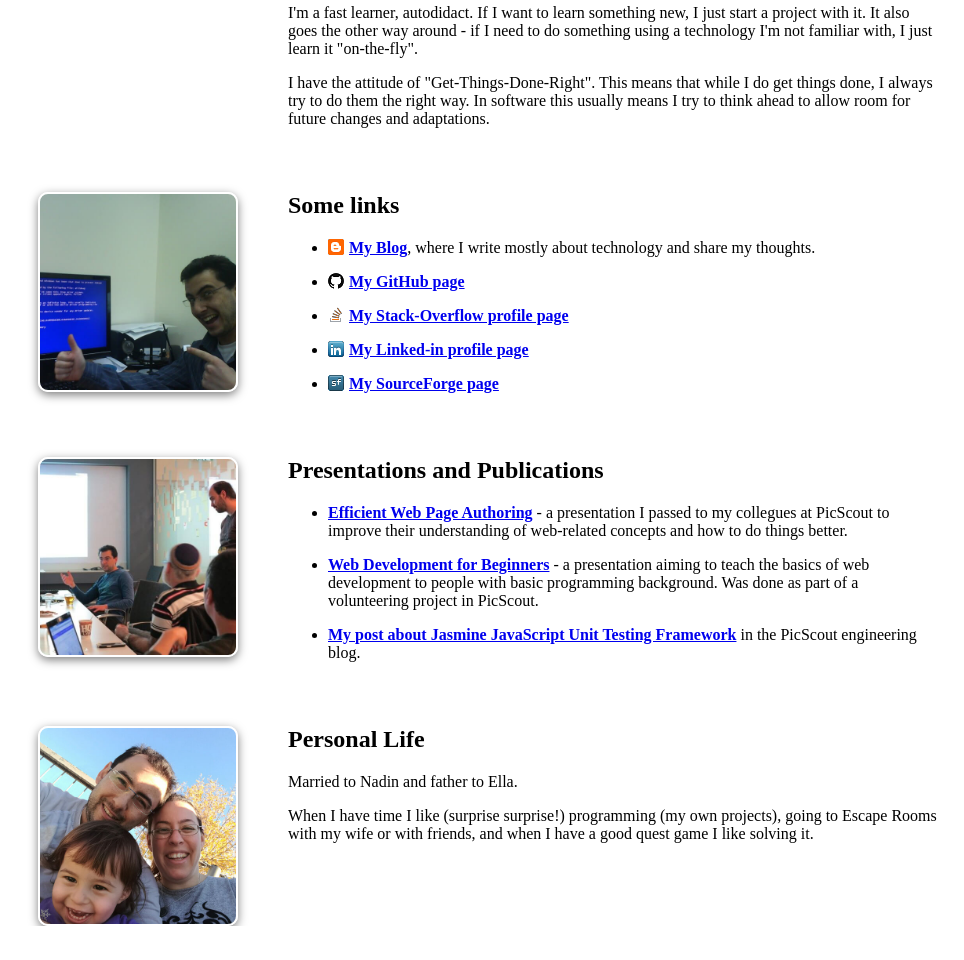
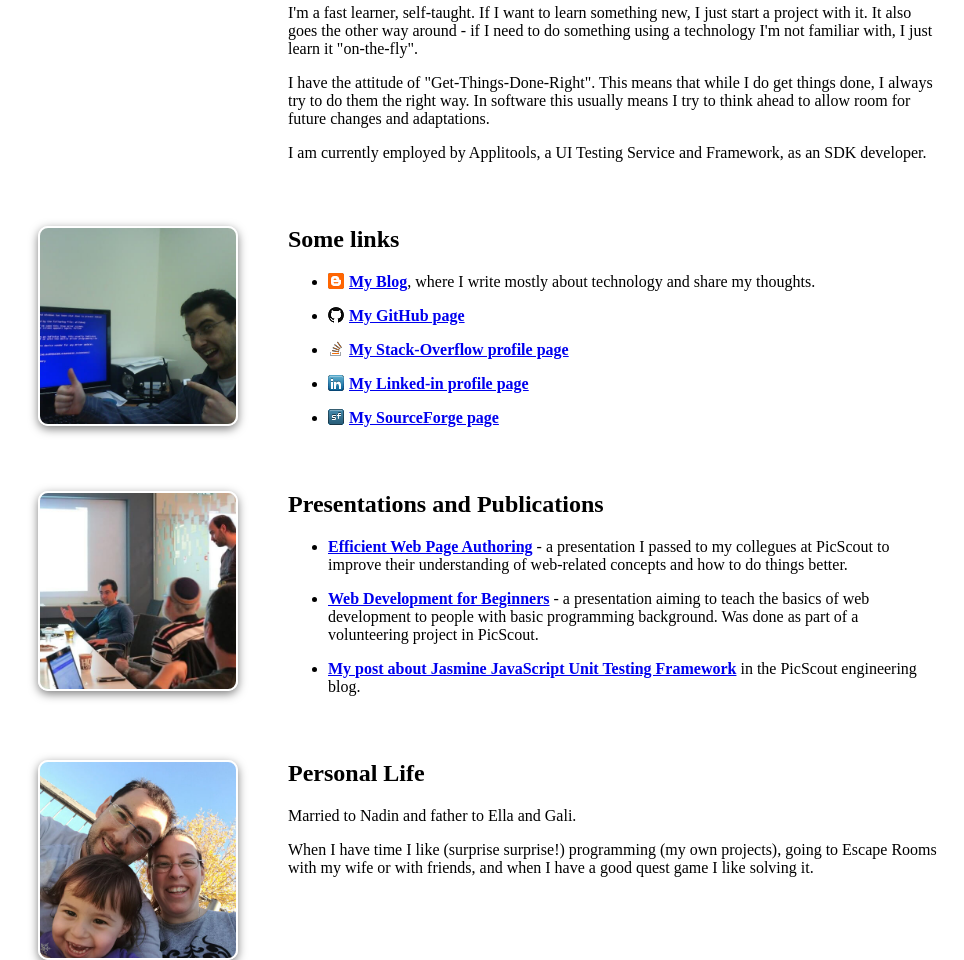
Before and after one commit to itaibh/itaibh.github.io, a plain HTML site: page index.html in a window 1280 px wide. Shown: the part 331-1291 px from the top of the page, without its empty margins (152-1116 px from the left). Before the commit the page ends 1257 px from the top, so only its background shows below. Drawn offline with Linux system fonts and the light colour scheme.

Commit message:
Update index.html

```diff
--- a/index.html
+++ b/index.html
@@ -25,7 +25,7 @@
             </p>
             <p>After doing UI in the deep levels for so many years, server side is easy :-)</p>
             <p>
-                I'm a fast learner, autodidact. If I want to learn something new, I just start
+                I'm a fast learner, self-taught. If I want to learn something new, I just start
                 a project with it. It also goes the other way around - if I need to do something
                 using a technology I'm not familiar with, I just learn it "on-the-fly".
             </p>
@@ -33,6 +33,10 @@
                 I have the attitude of "Get-Things-Done-Right". This means that while I do get
                 things done, I always try to do them the right way. In software this usually
                 means I try to think ahead to allow room for future changes and adaptations.
+            </p>
+            <p>
+                I am currently employed by Applitools, a UI Testing Service and Framework, as an
+                SDK developer.
             </p>
         </section>
         <section id="links">
@@ -60,7 +64,7 @@
         <section id="personal-life">
             <h2>Personal Life</h2>
             <p>
-                Married to Nadin and father to Ella.
+                Married to Nadin and father to Ella and Gali.
             </p>
             <p>
                 When I have time I like (surprise surprise!) programming (my own projects), going to Escape Rooms with my wife or with friends,
```
